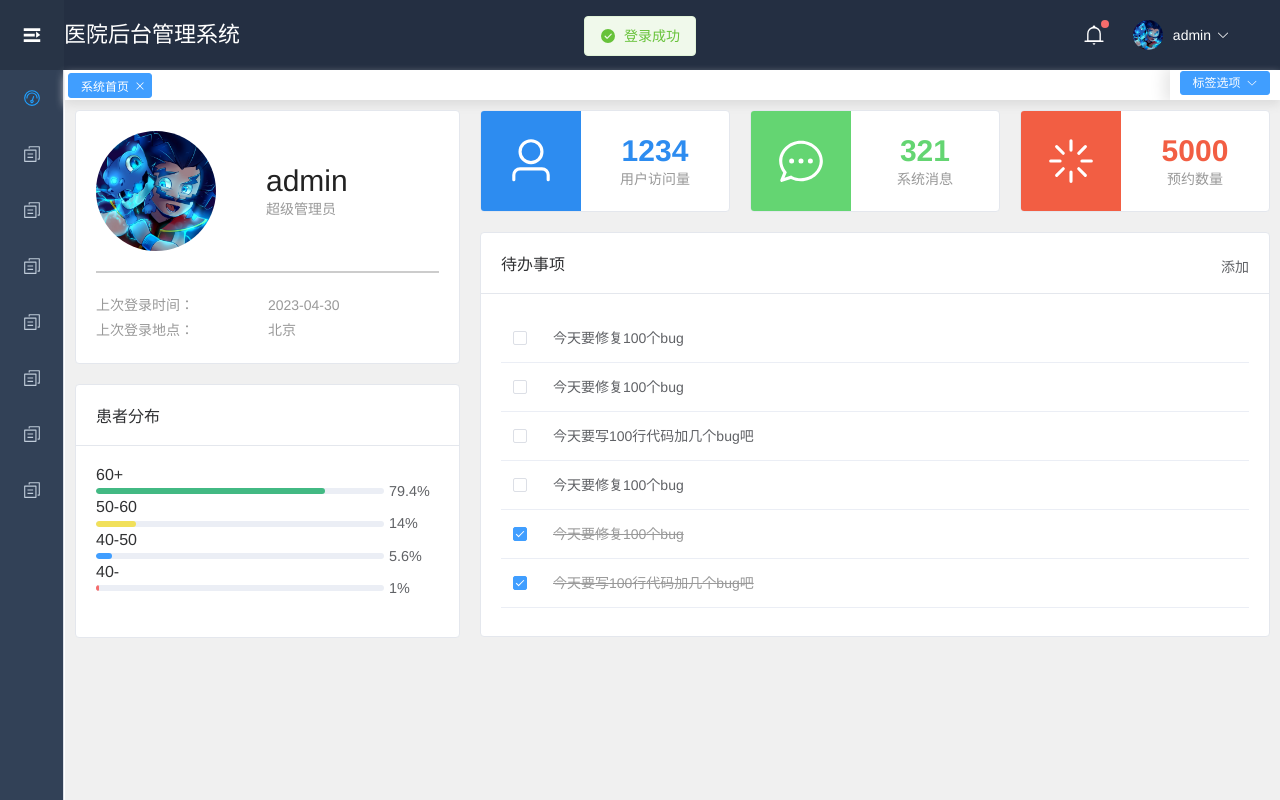
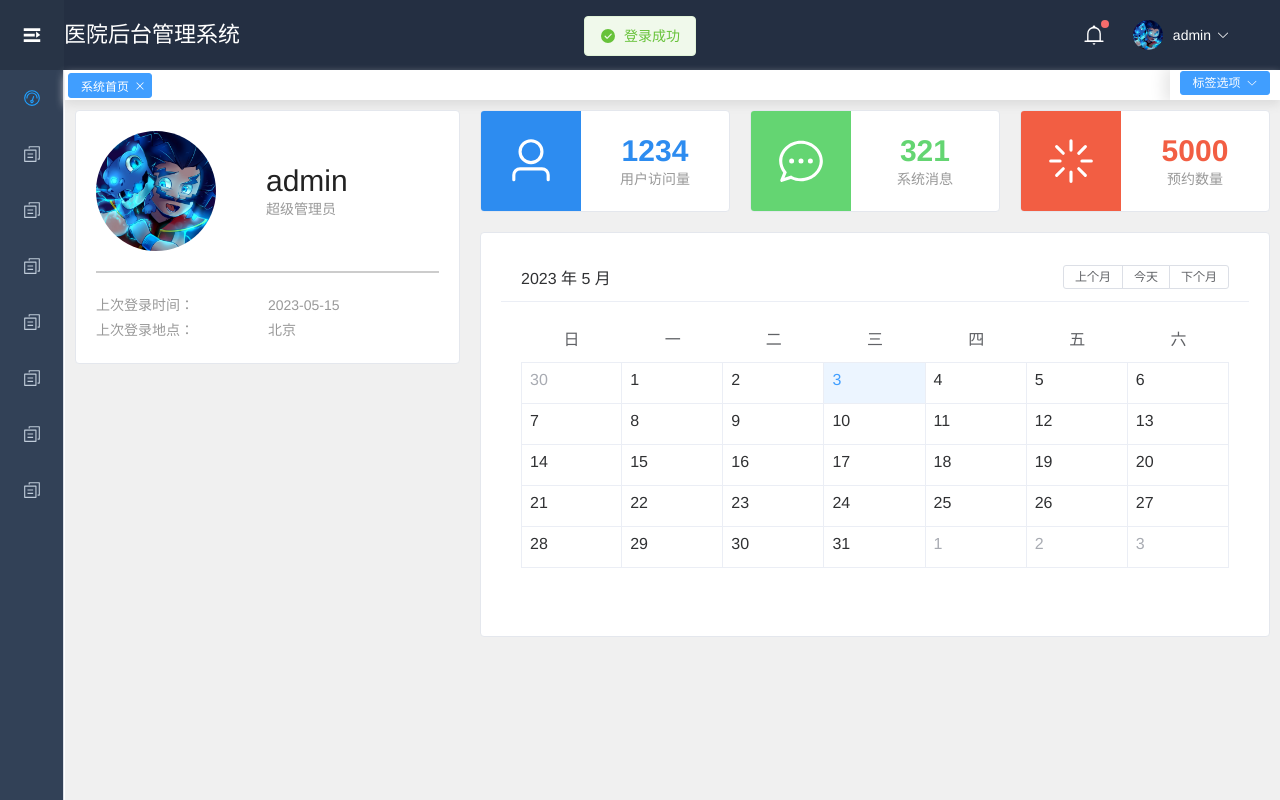
Before and after one commit to BUAA-Software-Engineering-2023/Hospital-Manage, a Vue app: page /#/login in a window 1280 px wide. Both pictures are taken after a click on the button "登录". Built offline with nearby package versions, Linux system fonts and the light colour scheme.

Commit message:
add calendar

```diff
--- a/src/views/Dashboard.vue
+++ b/src/views/Dashboard.vue
@@ -12,27 +12,12 @@
 					</div>
 					<div class="user-info-list">
 						上次登录时间：
-						<span>2023-04-30</span>
+						<span>2023-05-15</span>
 					</div>
 					<div class="user-info-list">
 						上次登录地点：
 						<span>北京</span>
 					</div>
-				</el-card>
-				<el-card shadow="hover" style="height: 252px">
-					<template #header>
-						<div class="clearfix">
-							<span>患者分布</span>
-						</div>
-					</template>
-					60+
-					<el-progress :percentage="79.4" color="#42b983"></el-progress>
-					50-60
-					<el-progress :percentage="14" color="#f1e05a"></el-progress>
-					40-50
-					<el-progress :percentage="5.6"></el-progress>
-					40-
-					<el-progress :percentage="1" color="#f56c6c"></el-progress>
 				</el-card>
 			</el-col>
 			<el-col :span="16">
@@ -72,32 +57,7 @@
 					</el-col>
 				</el-row>
 				<el-card shadow="hover" style="height: 403px">
-					<template #header>
-						<div class="clearfix">
-							<span>待办事项</span>
-							<el-button style="float: right; padding: 3px 0" text>添加</el-button>
-						</div>
-					</template>
-
-					<el-table :show-header="false" :data="todoList" style="width: 100%">
-						<el-table-column width="40">
-							<template #default="scope">
-								<el-checkbox v-model="scope.row.status"></el-checkbox>
-							</template>
-						</el-table-column>
-						<el-table-column>
-							<template #default="scope">
-								<div
-									class="todo-item"
-									:class="{
-										'todo-item-del': scope.row.status
-									}"
-								>
-									{{ scope.row.title }}
-								</div>
-							</template>
-						</el-table-column>
-					</el-table>
+						<el-calendar  class="test" v-model="value" />
 				</el-card>
 			</el-col>
 		</el-row>
@@ -111,75 +71,9 @@ import imgurl from '../assets/img/img.jpg';
 const name = localStorage.getItem('ms_username');
 const role: string = name === 'admin' ? '超级管理员' : '普通用户';
 
-const options = {
-	type: 'bar',
-	title: {
-		text: '最近一周各品类销售图'
-	},
-	xRorate: 25,
-	labels: ['周一', '周二', '周三', '周四', '周五'],
-	datasets: [
-		{
-			label: '家电',
-			data: [234, 278, 270, 190, 230]
-		},
-		{
-			label: '百货',
-			data: [164, 178, 190, 135, 160]
-		},
-		{
-			label: '食品',
-			data: [144, 198, 150, 235, 120]
-		}
-	]
-};
-const options2 = {
-	type: 'line',
-	title: {
-		text: '最近几个月各品类销售趋势图'
-	},
-	labels: ['6月', '7月', '8月', '9月', '10月'],
-	datasets: [
-		{
-			label: '家电',
-			data: [234, 278, 270, 190, 230]
-		},
-		{
-			label: '百货',
-			data: [164, 178, 150, 135, 160]
-		},
-		{
-			label: '食品',
-			data: [74, 118, 200, 235, 90]
-		}
-	]
-};
-const todoList = reactive([
-	{
-		title: '今天要修复100个bug',
-		status: false
-	},
-	{
-		title: '今天要修复100个bug',
-		status: false
-	},
-	{
-		title: '今天要写100行代码加几个bug吧',
-		status: false
-	},
-	{
-		title: '今天要修复100个bug',
-		status: false
-	},
-	{
-		title: '今天要修复100个bug',
-		status: true
-	},
-	{
-		title: '今天要写100行代码加几个bug吧',
-		status: true
-	}
-]);
+import { ref } from 'vue'
+const value = ref(new Date())
+
 </script>
 
 <style scoped>
@@ -281,8 +175,8 @@ const todoList = reactive([
 	color: #999;
 }
 
-.schart {
-	width: 100%;
-	height: 300px;
+.test /deep/  .el-calendar-table .el-calendar-day{
+	width: 60px;
+	height: 40px;
 }
 </style>
```
